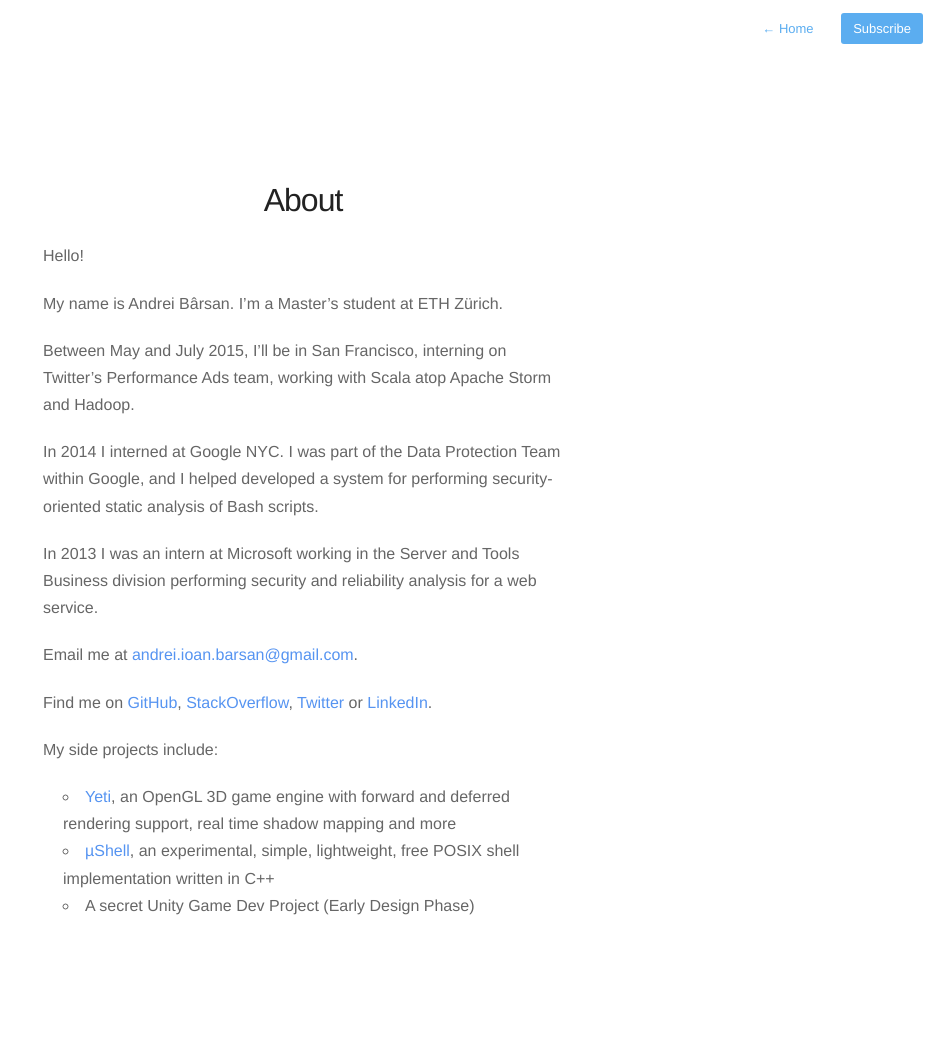
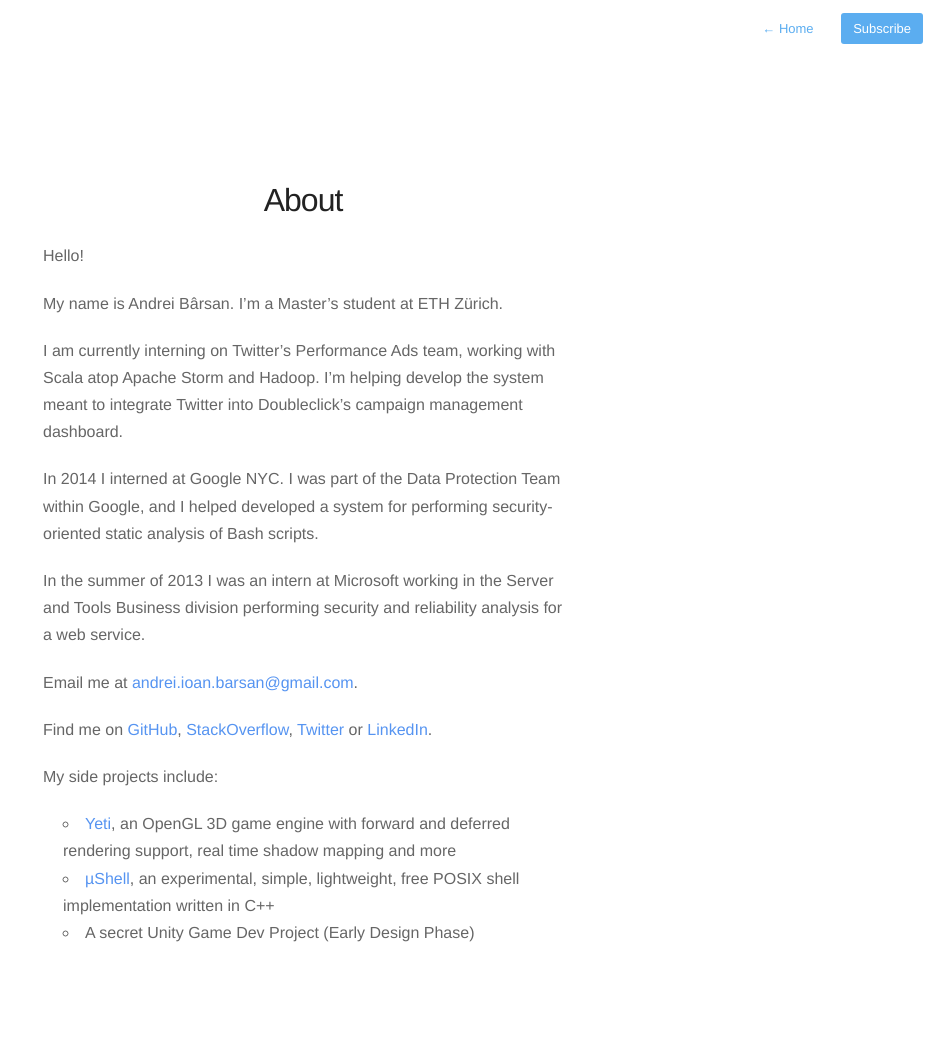
Before and after one commit to AndreiBarsan/andreibarsan.github.io, a Jekyll site: the page built from about.md, in a window 1280 px wide. Shown: the whole page, without its empty margins (337-1280 px from the left). Built offline with Jekyll 4.4.1, drawn with Linux system fonts in a browser that asks for light colours; nearby versions of some CDN libraries; Markdown is read by kramdown in place of the engine named in the settings; before the commit the page ends 1019 px from its top, so only the background shows below that.

Commit message:
More info in about.md.

```diff
--- a/about.md
+++ b/about.md
@@ -8,15 +8,17 @@
 
 My name is Andrei Bârsan. I'm a Master's student at ETH Zürich.
 
-Between May and July 2015, I'll be in San Francisco, interning on Twitter's
-Performance Ads team, working with Scala atop Apache Storm and Hadoop.
+I am currently interning on Twitter's Performance Ads team, working with Scala
+atop Apache Storm and Hadoop.  I'm helping develop the system meant to
+integrate Twitter into Doubleclick's campaign management dashboard.
 
 In 2014 I interned at Google NYC. I was part of the Data Protection Team within
 Google, and I helped developed a system for performing security-oriented static
 analysis of Bash scripts.
 
-In 2013 I was an intern at Microsoft working in the Server and Tools Business
-division performing security and reliability analysis for a web service.
+In the summer of 2013 I was an intern at Microsoft working in the Server and
+Tools Business division performing security and reliability analysis for a web
+service.
 
 Email me at <a title="Obfuscated email addresses are so 2010."
 href="mailto:andrei.ioan.barsan@gmail.com">andrei.ioan.barsan@gmail.com</a>.
@@ -28,6 +30,8 @@
 
 My side projects include:
 
- * [Yeti](https://github.com/andreibarsan/Yeti), an OpenGL 3D game engine with forward and deferred rendering support, real time shadow mapping and more
- * [µShell](https://github.com/andreibarsan/uShell), an experimental, simple, lightweight, free POSIX shell implementation written in C++
+ * [Yeti](https://github.com/andreibarsan/Yeti), an OpenGL 3D game engine with
+ forward and deferred rendering support, real time shadow mapping and more
+ * [µShell](https://github.com/andreibarsan/uShell), an experimental, simple,
+ lightweight, free POSIX shell implementation written in C++
  * A secret Unity Game Dev Project (Early Design Phase)
```
